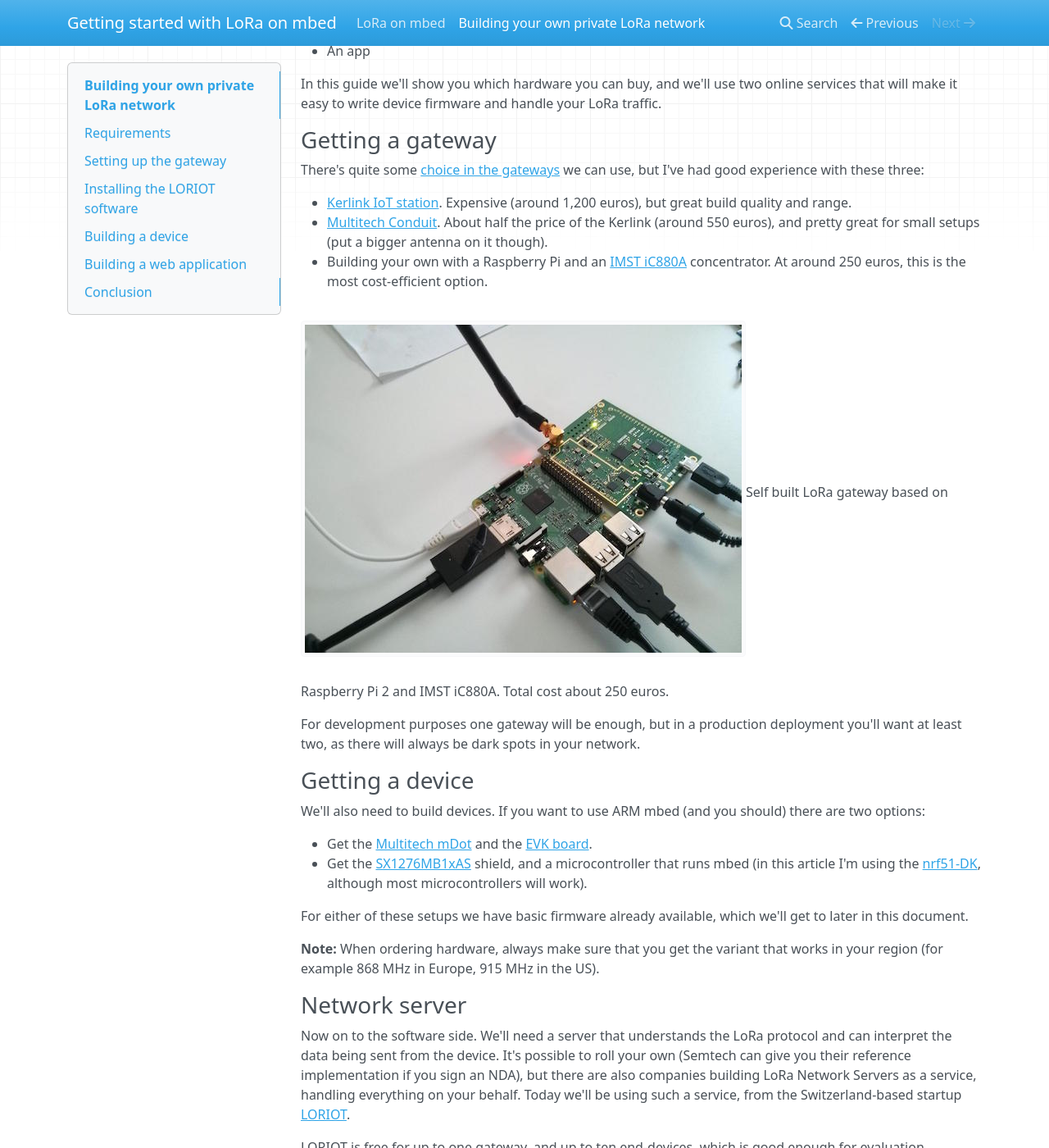
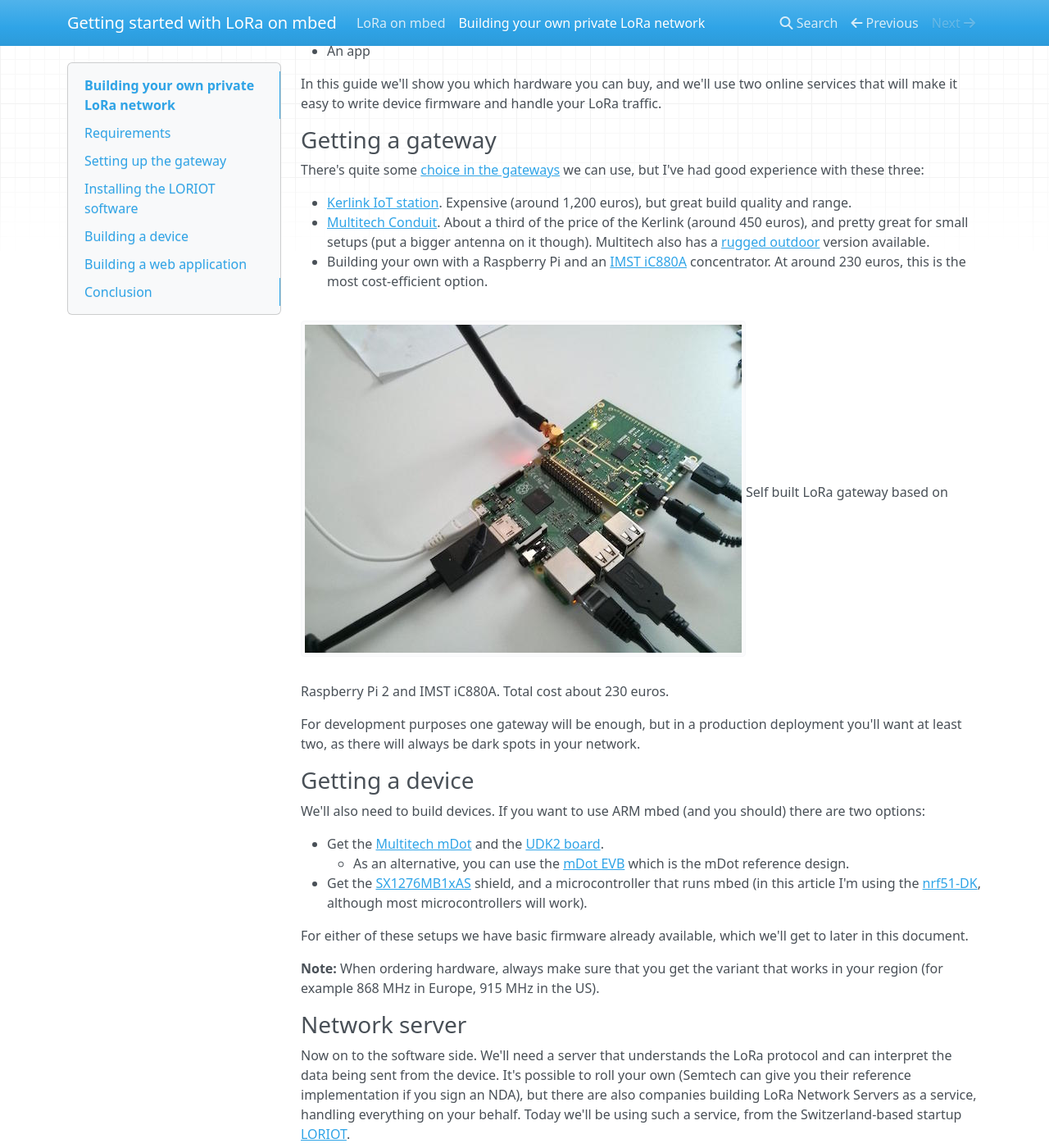
Before and after one commit to ARMmbed/lora-docs, an MkDocs documentation site: the page built from docs/intro-to-lora.md, in a window 1280 px wide and 1400 px high, scrolled down 1201 px. Shown: the whole window at 82% size. Built offline with MkDocs 1.6.1, drawn with Linux system fonts in a browser that asks for light colours; nearby versions of some CDN libraries; old or Windows-style settings are respelled for this version of MkDocs.

Commit message:
Feedback from Multitech

```diff
--- a/docs/intro-to-lora.md
+++ b/docs/intro-to-lora.md
@@ -32,11 +32,11 @@ In this guide we'll show you which hardware you can buy, and we'll use two onlin
 There's quite some [choice in the gateways](https://www.loriot.io/gateways.html) we can use, but I've had good experience with these three:
 
 * [Kerlink IoT station](http://www.kerlink.fr/en/products/lora-iot-station-2/lora-iot-station-868-mhz). Expensive (around 1,200 euros), but great build quality and range.
-* [Multitech Conduit](http://www.multitech.com/brands/multiconnect-conduit). About half the price of the Kerlink (around 550 euros), and pretty great for small setups (put a bigger antenna on it though).
-* Building your own with a Raspberry Pi and an [IMST iC880A](http://webshop.imst.de/catalogsearch/result/?q=iC880A) concentrator. At around 250 euros, this is the most cost-efficient option.
+* [Multitech Conduit](http://www.multitech.com/brands/multiconnect-conduit). About a third of the price of the Kerlink (around 450 euros), and pretty great for small setups (put a bigger antenna on it though). Multitech also has a [rugged outdoor](http://www.multitech.com/brands/multiconnect-conduit-ip67) version available.
+* Building your own with a Raspberry Pi and an [IMST iC880A](http://webshop.imst.de/catalogsearch/result/?q=iC880A) concentrator. At around 230 euros, this is the most cost-efficient option.
 
 
-<span class="images">![Self built gateway using a Raspberry Pi and an IMST iC880A](assets/lora5.jpg)<span>Self built LoRa gateway based on Raspberry Pi 2 and IMST iC880A. Total cost about 250 euros.</span></span>
+<span class="images">![Self built gateway using a Raspberry Pi and an IMST iC880A](assets/lora5.jpg)<span>Self built LoRa gateway based on Raspberry Pi 2 and IMST iC880A. Total cost about 230 euros.</span></span>
 
 
 For development purposes one gateway will be enough, but in a production deployment you'll want at least two, as there will always be dark spots in your network.
@@ -45,7 +45,8 @@ For development purposes one gateway will be enough, but in a production deploym
 
 We'll also need to build devices. If you want to use ARM mbed (and you should) there are two options:
 
-* Get the [Multitech mDot](https://developer.mbed.org/platforms/MTS-mDot-F411/) and the [EVK board](http://www.digikey.com/product-detail/en/multi-tech-systems-inc/MTUDK2-ST-MDOT/591-1278-ND/5247463).
+* Get the [Multitech mDot](https://developer.mbed.org/platforms/MTS-mDot-F411/) and the [UDK2 board](http://www.digikey.com/product-detail/en/multi-tech-systems-inc/MTUDK2-ST-MDOT/591-1278-ND/5247463).
+	* As an alternative, you can use the [mDot EVB](https://developer.mbed.org/platforms/mdotevb/) which is the mDot reference design.
 * Get the [SX1276MB1xAS](https://developer.mbed.org/components/SX1276MB1xAS/) shield, and a microcontroller that runs mbed (in this article I'm using the [nrf51-DK](https://developer.mbed.org/platforms/Nordic-nRF51-DK/), although most microcontrollers will work).
 
 For either of these setups we have basic firmware already available, which we'll get to later in this document.
```
